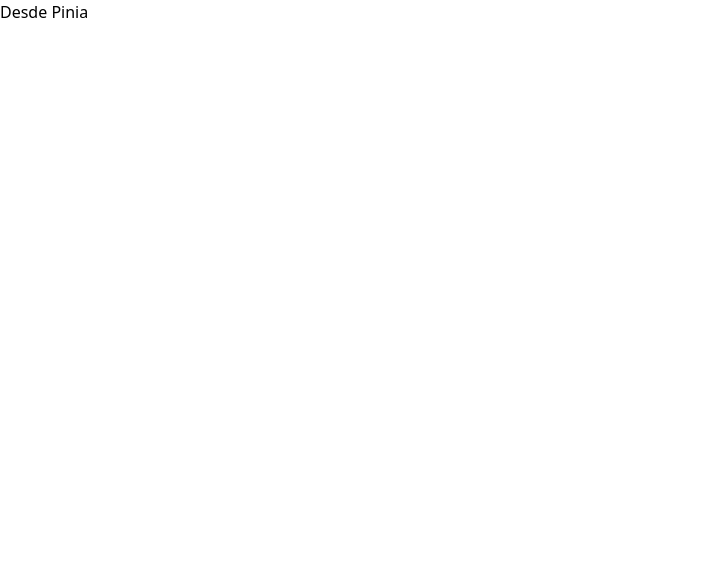
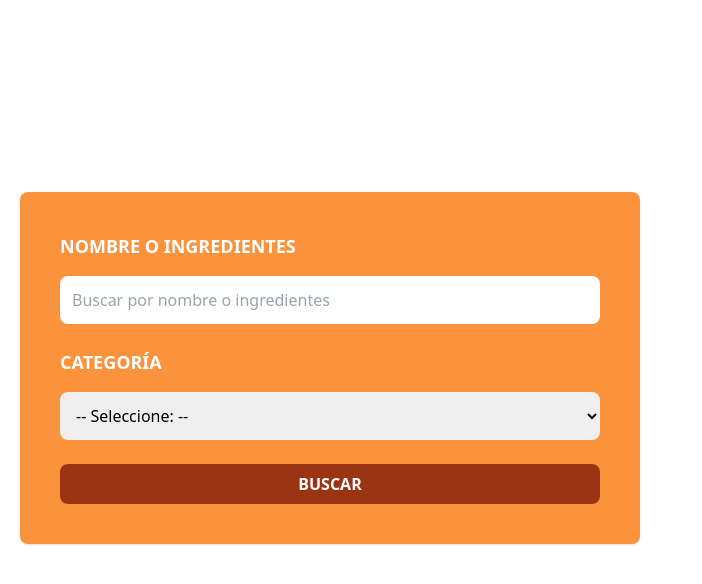
Before and after one commit to michelanyelo/bebidas-VUE, a Vue app: page / in a window 1280 px wide. Before the commit this address had no page. Shown: the top 584 px of the page, without its empty margins (0-702 px from the left). Built offline with nearby package versions, Linux system fonts and the light colour scheme.

Commit message:
Agregar componente HeaderComp y actualizar App.vue para incluirlo

```diff
--- a/src/App.vue
+++ b/src/App.vue
@@ -1,7 +1,7 @@
 <script setup>
-
+import HeaderComp from './components/HeaderComp.vue';
 </script>
 
 <template>
-  <h1>Desde Pinia</h1>
+  <HeaderComp />
 </template>
--- /dev/null
+++ b/src/components/HeaderComp.vue
@@ -0,0 +1,37 @@
+<script setup>
+
+</script>
+
+<template>
+  <header>
+    <div class="mx-auto container px-5 py-16">
+      <div>
+
+      </div>
+
+      <form class="md:w-1/2 2xl:w-1/3 bg-orange-400 my-32 p-10 rounded-lg shadow space-y-6">
+        <!-- Ingrediente -->
+        <div class="space-y-4">
+          <label for="ingrediente" class="block text-white uppercase font-extrabold text-lg">Nombre o
+            Ingredientes</label>
+          <input type="text" id="ingrediente" name="ingrediente" class="w-full p-3 rounded-lg focus:outline-none"
+            placeholder="Buscar por nombre o ingredientes" />
+        </div>
+
+        <!-- Categoria -->
+        <div class="space-y-4">
+          <label for="categoria" class="block text-white uppercase font-extrabold text-lg">Categoría</label>
+          <select id="categoria" name="categoria" class="w-full p-3 rounded-lg focus:outline-none">
+            <option value="">-- Seleccione: --</option>
+          </select>
+        </div>
+
+        <!-- submit -->
+        <button type="submit"
+          class="bg-orange-800 hover:bg-orange-900 cursor-pointer text-white font-extrabold w-full p-2 rounded-lg uppercase focus:outline-none">Buscar</button>
+      </form>
+    </div>
+  </header>
+</template>
+
+<style scoped></style>
```
